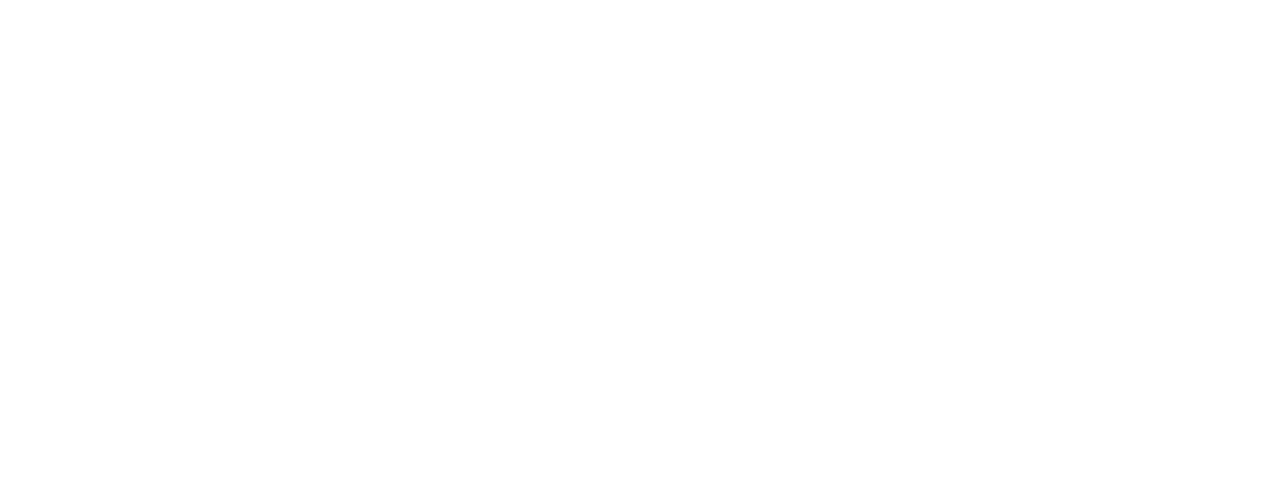
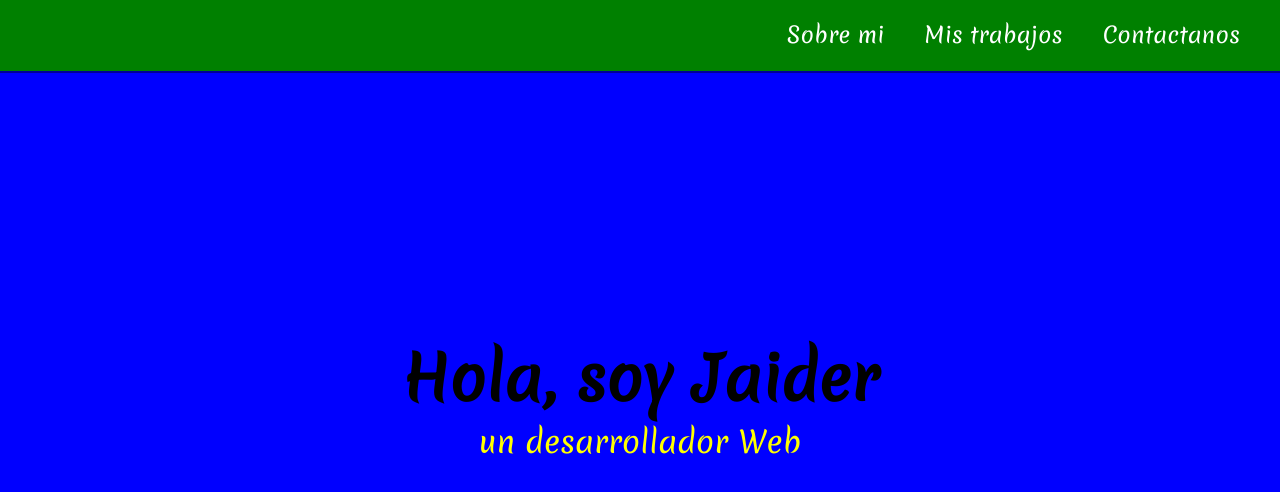
Before and after one commit to JaiderCarvajal/portafoliopersonal, a plain HTML site: page index.html in a window 1280 px wide. Drawn offline with Linux system fonts and the light colour scheme.

Commit message:
Menu y seccion de bienvenida

```diff
--- a/css/style.css
+++ b/css/style.css
@@ -0,0 +1,139 @@
+/*Fuentes página*/
+@import url('https://fonts.googleapis.com/css2?family=Merienda&display=swap');
+
+/* font-family: 'Merienda', cursive; */
+
+/* Estilo para todos los elementos */
+* {
+    margin: 0;
+    padding: 0;
+}
+
+*, *::before, *::after {
+    box-sizing: inherit;
+}
+
+/* Estilos generales */
+
+html {
+    box-sizing: border-box;
+    font-size: 62.5%;
+    scroll-behavior: smooth;
+}
+
+body {
+    font-family: 'Merienda', cursive;
+    font-size: 1.8rem;
+    font-weight: 400;
+    line-height: 1.4;
+    color: black;
+}
+
+h1, h2 {
+    font-family: 'Merienda', cursive;
+    font-weight: 700;
+    text-align: center;
+}
+
+h1 {
+    font-size: 6rem;
+}
+
+h2 {
+    font-size: 4.2rem;
+}
+
+ul {
+    list-style: none;
+}
+
+a {
+    text-decoration: none;
+    color: black;
+}
+
+img {
+    display: block;
+    width: 100%;
+}
+
+/*Estilos generales para 1200px*/
+@media (max-width: 75em) {
+    html {
+        font-size: 60%;
+    }
+}
+
+/*Estilos generales para 980px*/
+@media (max-width: 61.25em) {
+    html {
+        font-size: 58%;
+    }
+}
+
+/*Estilos generales para 460px*/
+
+@media (max-width: 28.75em) {
+    html {
+        font-size: 55%;
+    }
+
+    .nav {
+        justify-content: center;
+    }
+
+    .nav-list {
+        margin: 0 1rem;
+    }
+}
+
+/* Menu */
+
+.nav {
+    display: flex;
+    justify-content: flex-end;
+    position: fixed;
+    top: 0;
+    left: 0;
+    width: 100%;
+    background: green;
+    box-shadow: 0 2px 0 rgba(0, 0, 0, 0.4);
+    z-index: 10;
+
+}
+
+.nav-list {
+    display: flex;
+    margin-right: 2rem;
+}
+
+.nav-list a {
+    display: block;
+    font-size: 2.2rem;
+    padding: 2rem;
+    color: white;
+}
+
+.nav-list a:hover {
+    background: yellow;
+    color: black;
+}
+
+/* Sección de bienvenida / Saludo */
+
+.welcome-section {
+    display: flex;
+    flex-direction: column;
+    justify-content: center;
+    align-items: center;
+    width: 100%;
+    height: 100vh;
+    background-color: blue;
+    background-image: linear-gradient(62deg, blue 0%, blue 100%);
+}
+
+.welcome-section > p {
+    font-size: 3rem;
+    font-weight: 200;
+    color: yellow;
+}
--- a/index.html
+++ b/index.html
@@ -6,8 +6,21 @@
     <meta name="title" content="Portalio Personal">
     <meta name="description" content="Descripción de la WEB">
     <link href="css/style.css" rel="stylesheet">
+    <!-- Permite usar los iconos -->
+    <link rel="stylesheet" href="https://use.fontawesome.com/releases/v5.8.1/css/all.css" integrity="sha384-50oBUHEmvpQ+1lW4y57PTFmhCaXp0ML5d60M1M7uH2+nqUivzIebhndOJK28anvf" crossorigin="anonymous"/>
 </head>
 <body>
+    <nav id="navbar" class="nav">
+        <ul class="nav-list">
+            <li><a href="#welcome-section">Sobre mi</a></li>
+            <li><a href="#projects">Mis trabajos</a></li>
+            <li><a href="#contact">Contactanos</a></li>
+        </ul>
+    </nav>
 
+    <section id="welcome-section" class="welcome-section">
+        <h1>Hola, soy Jaider</h1>
+        <p>un desarrollador Web</p>
+    </section>
 </body>
 </html>
```
